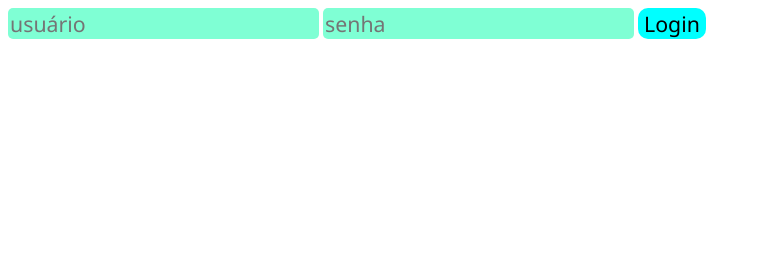
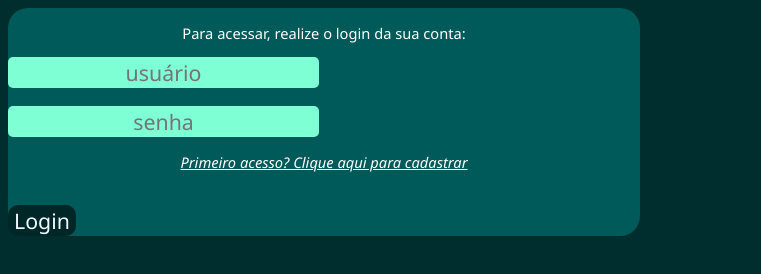
Before and after one commit to Wall90s/Extensao-aulas-web, a plain HTML site: page html/index.html in a window 1280 px wide. Shown: the whole page, without its empty margins (0-761 px from the left). Drawn offline with Linux system fonts and the light colour scheme; files that its build step writes are made by us from their sources; files whose address does not match are found by name.

Commit message:
Testes com caixa de login

```diff
--- a/css/index.css
+++ b/css/index.css
@@ -1,4 +1,25 @@
+html {
+    background-color: rgb(0, 46, 46);
+}
+
+p {
+    text-align: center;
+    font-family: 'Segoe UI', Tahoma, Geneva, Verdana, sans-serif;
+    font-size: 11pt;
+    color: white;
+}
+
+#fundoLogin {
+    display: block;
+    align-content: center;
+    width: 50%;
+    height: 90%;
+    background-color: rgb(0, 90, 90);
+    border-radius: 20px;
+}
+
 .ipt {
+    text-align: center;
     background-color: aquamarine;
     color: black;
     font-size: 16pt;
@@ -8,9 +29,11 @@
 }
 
 #botaoLogin {
-    background-color: aqua;
+    background-color: rgb(0, 39, 39);
+    color: aliceblue;
     border: none;
     border-radius: 10px;
     font-size: 16pt;
     font-family: 'Segoe UI', Tahoma, Geneva, Verdana, sans-serif;
+    align-content: center;
 }
--- a/html/index.html
+++ b/html/index.html
@@ -6,13 +6,21 @@
     <meta http-equiv="X-UA-Compatible" content="IE=edge">
     <meta name="viewport" content="width=device-width, initial-scale=1.0">
     <title>HTML, CSS e JS</title>
-    <link rel="stylesheet" href="index.css">
+    <link rel="stylesheet" href="../css/index.css">
 </head>
 
-<body>
-    <input type="text" class="ipt" id="inputUsuario" placeholder="usuário">
-    <input type="password" class="ipt" id="inputSenha" placeholder="senha">
-    <button id="botaoLogin" onclick="Login()">Login</button>
+<body id="pagina">
+    <div id="fundoLogin">
+        <p>Para acessar, realize o login da sua conta:</p>
+        <input type="text" class="ipt" id="inputUsuario" placeholder="usuário">
+        <br>
+        <br>
+        <input type="password" class="ipt" id="inputSenha" placeholder="senha">
+        <br>
+        <p><i><u>Primeiro acesso? Clique aqui para cadastrar</u></i></p>
+        <br>
+        <button id="botaoLogin" onclick="Login()">Login</button>
+    </div>
 </body>
 <script src="../HTML-CSS-JS/js/index.js"></script>
 
```
